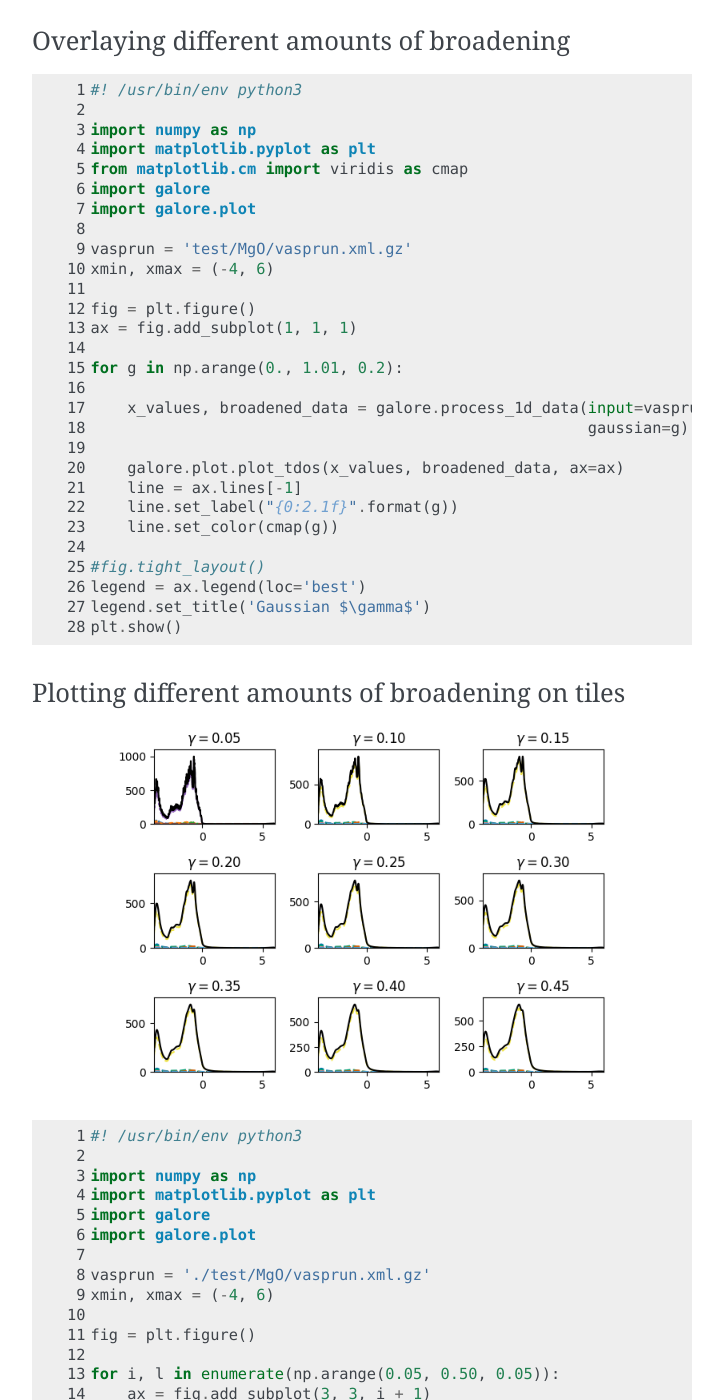
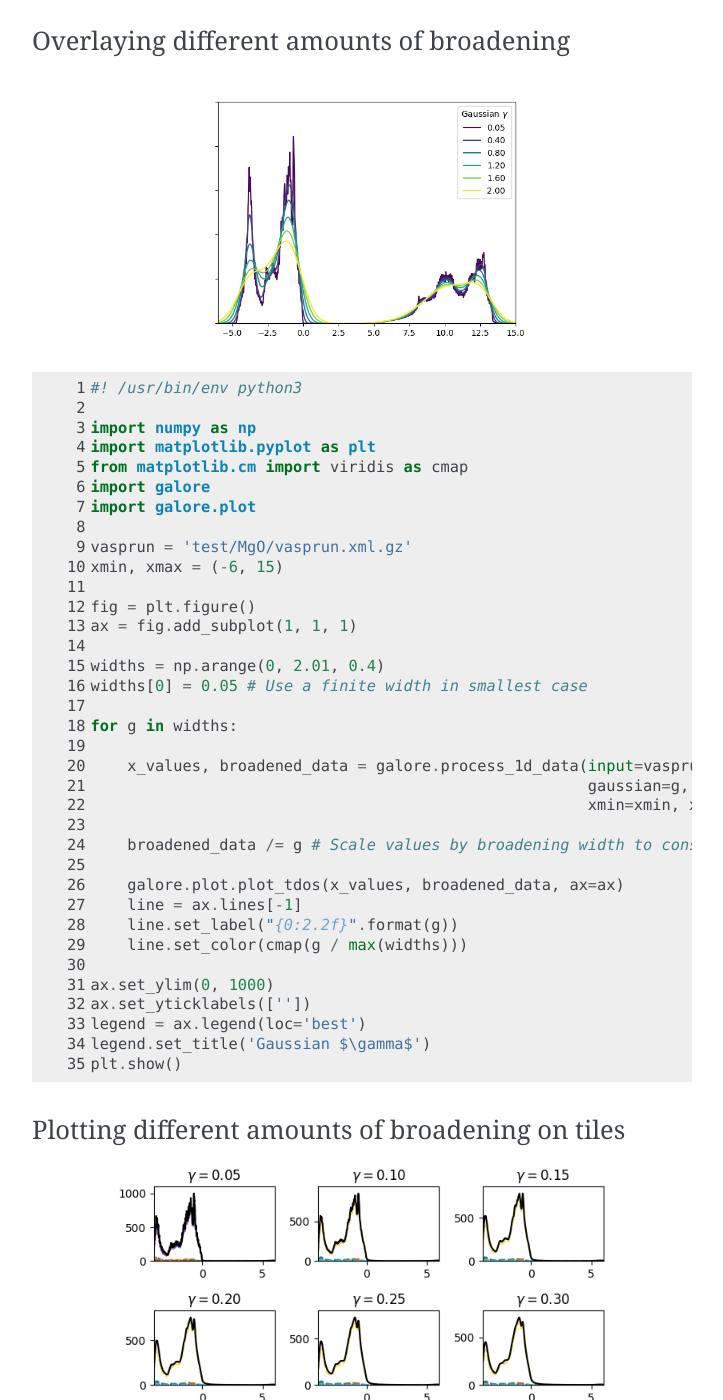
Before and after one commit to SMTG-Bham/galore, a Sphinx documentation site: the page built from docs/source/tutorials.rst, in a window 1280 px wide and 1400 px high, scrolled down 6841 px. Shown: the whole window, without its empty margins (388-1111 px from the left). Built offline with Sphinx 7.4.7, drawn with Linux system fonts in a browser that asks for light colours.

Commit message:
broadening example

```diff
--- a/docs/source/api_demo_dos_broadening.py
+++ b/docs/source/api_demo_dos_broadening.py
@@ -7,22 +7,29 @@ import galore
 import galore.plot
 
 vasprun = 'test/MgO/vasprun.xml.gz'
-xmin, xmax = (-4, 6)
+xmin, xmax = (-6, 15)
 
 fig = plt.figure()
 ax = fig.add_subplot(1, 1, 1)
 
-for g in np.arange(0., 1.01, 0.2):
+widths = np.arange(0, 2.01, 0.4)
+widths[0] = 0.05 # Use a finite width in smallest case
+
+for g in widths:
 
     x_values, broadened_data = galore.process_1d_data(input=vasprun,
-                                                      gaussian=g)
+                                                      gaussian=g,
+                                                      xmin=xmin, xmax=xmax)
+
+    broadened_data /= g # Scale values by broadening width to conserve area
 
     galore.plot.plot_tdos(x_values, broadened_data, ax=ax)
     line = ax.lines[-1]
-    line.set_label("{0:2.1f}".format(g))
-    line.set_color(cmap(g))
+    line.set_label("{0:2.2f}".format(g))
+    line.set_color(cmap(g / max(widths)))
 
-#fig.tight_layout()
+ax.set_ylim(0, 1000)
+ax.set_yticklabels([''])
 legend = ax.legend(loc='best')
 legend.set_title('Gaussian $\gamma$')
 plt.show()
--- a/docs/source/tutorials.rst
+++ b/docs/source/tutorials.rst
@@ -289,6 +289,11 @@ manipulate their appearance, rescale them etc.
 Overlaying different amounts of broadening
 ^^^^^^^^^^^^^^^^^^^^^^^^^^^^^^^^^^^^^^^^^^
 
+.. image:: figures/api_dos_gaussian.png
+           :alt: MgO DOS with different degrees of Lorentzian broadening
+           :align: center
+           :scale: 60%
+
 .. literalinclude:: api_demo_dos_broadening.py
    :language: python
    :linenos:
@@ -311,9 +316,9 @@ Comparing different photoemission weightings
 ^^^^^^^^^^^^^^^^^^^^^^^^^^^^^^^^^^^^^^^^^^^^
 
 .. image:: figures/api_demo_weightings.png
-           :alt: MgO PDOS with different degress of Lorentzian broadening
+           :alt: SnO2 PDOS with different XPS weightings
            :align: center
-           :scale: 50%
+           :scale: 60%
 
 .. literalinclude:: api_demo_weightings.py
    :language: python
```
Also changed, not shown: other parts of docs/source/tutorials.rst (+1 -1 lines), galore/__init__.py (+8 -7 lines), docs/source/figures/api_dos_gaussian.png (added).
